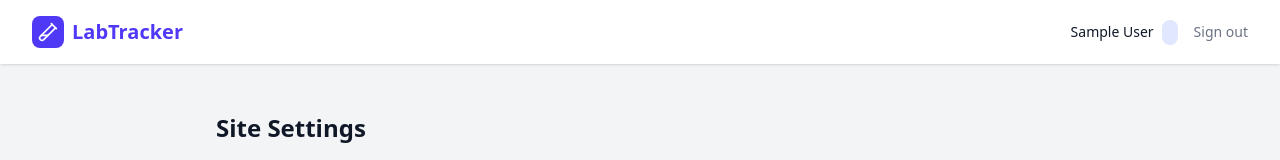
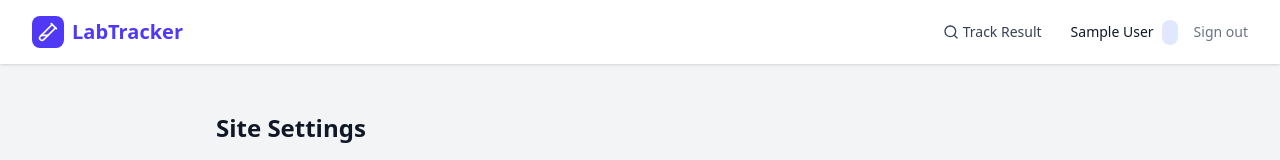
Before and after one commit to thecoachmanuel/labtracker, a Next.js app: page /dashboard/admin/settings in a window 1280 px wide. Shown: the top 160 px of the page. Built offline with nearby package versions, Linux system fonts and the light colour scheme; no server answers; the database is empty; sample sign-in values are in the browser's storage.

Commit message:
admin page update

```diff
--- a/app/dashboard/admin/page.tsx
+++ b/app/dashboard/admin/page.tsx
@@ -49,7 +49,7 @@ export default async function AdminPage(props: { searchParams: Promise<{ tab?: s
       <div className="md:flex md:items-center md:justify-between mb-6">
         <div className="min-w-0 flex-1">
           <h2 className="text-2xl font-bold leading-7 text-gray-900 sm:truncate sm:text-3xl sm:tracking-tight">
-            {session.user.role === 'UNIT_ADMIN' ? `${session.user.unit_name || 'Unit'} Administration` : 'Lasuth Laboratory Tracker'}
+            {session.user.role === 'UNIT_ADMIN' ? `${session.user.unit_name || 'Unit'} Administration` : 'Admin Dashboard'}
           </h2>
           <p className="mt-1 text-sm text-gray-500">
             {session.user.role === 'UNIT_ADMIN'
--- a/app/dashboard/admin/settings/page.tsx
+++ b/app/dashboard/admin/settings/page.tsx
@@ -71,8 +71,17 @@ export default function SiteSettingsPage() {
             <label className="block text-sm font-medium text-gray-700">Logo Image</label>
             <div className="mt-2 flex items-center space-x-4">
               {settings.logoUrl && (
-                <div className="h-16 w-16 relative border rounded bg-gray-50 flex items-center justify-center overflow-hidden">
-                  <img src={settings.logoUrl} alt="Logo" className="max-h-full max-w-full object-contain" />
+                <div className="flex items-center space-x-3">
+                  <div className="h-16 w-16 relative border rounded bg-gray-50 flex items-center justify-center overflow-hidden">
+                    <img src={settings.logoUrl} alt="Logo" className="max-h-full max-w-full object-contain" />
+                  </div>
+                  <button
+                    type="button"
+                    onClick={() => setSettings({ ...settings, logoUrl: null })}
+                    className="inline-flex items-center rounded-md border border-gray-300 bg-white px-3 py-1.5 text-xs font-medium text-gray-700 shadow-sm hover:bg-gray-50"
+                  >
+                    Remove logo
+                  </button>
                 </div>
               )}
               <div className="flex-1">
--- a/app/dashboard/layout.tsx
+++ b/app/dashboard/layout.tsx
@@ -4,7 +4,7 @@ import { redirect } from 'next/navigation'
 import Link from 'next/link'
 import SignOutButton from '../../components/SignOutButton'
 import { getSiteSettings } from '@/app/actions'
-import { TestTube2, Menu } from 'lucide-react'
+import { TestTube2, Menu, Search } from 'lucide-react'
 
 export default async function DashboardLayout({
   children,
@@ -38,6 +38,13 @@ export default async function DashboardLayout({
               </div>
             </div>
             <div className="hidden sm:flex items-center space-x-4">
+              <Link
+                href="/track"
+                className="inline-flex items-center px-3 py-1.5 rounded-md text-sm font-medium text-gray-700 hover:bg-indigo-50 hover:text-indigo-700 border border-transparent cursor-pointer"
+              >
+                <Search className="h-4 w-4 mr-1" />
+                Track Result
+              </Link>
               <div className="text-sm text-gray-500">
                 <span className="font-medium text-gray-900">{session.user.name}</span>
                 <span className="ml-2 px-2 py-1 text-xs rounded-full bg-indigo-100 text-indigo-800">
@@ -60,7 +67,13 @@ export default async function DashboardLayout({
                         {session.user.role}
                       </span>
                     </div>
-                    <div className="mt-3">
+                    <div className="mt-3 space-y-2">
+                      <Link
+                        href="/track"
+                        className="block w-full text-left cursor-pointer rounded-md px-3 py-2 text-sm font-medium text-gray-700 hover:bg-gray-100"
+                      >
+                        Track Result
+                      </Link>
                       <SignOutButton />
                     </div>
                   </div>
```
